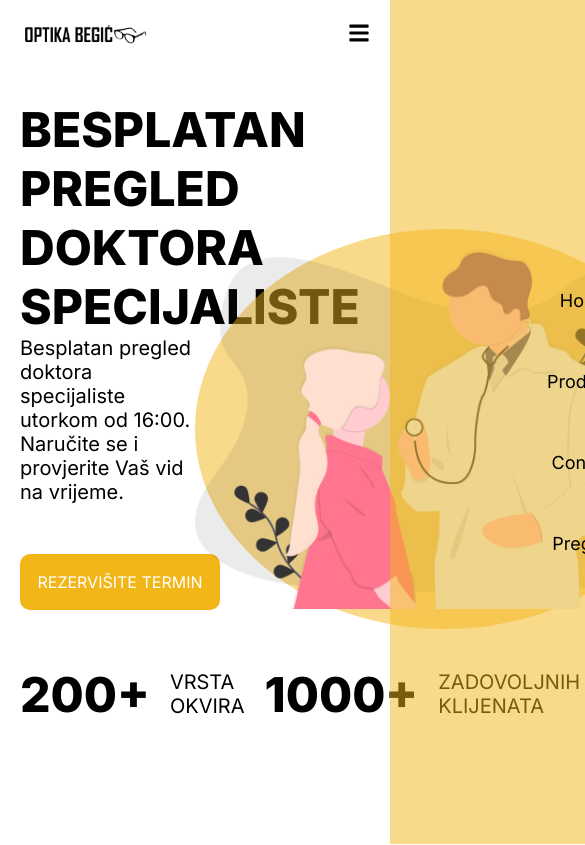
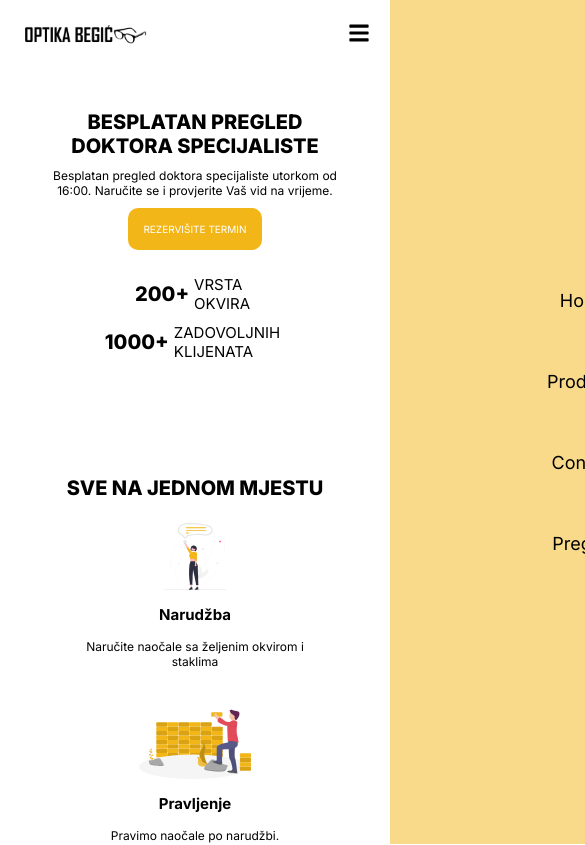
Before and after one commit to farisbegic/optika-begic, a Next.js app in the folder frontend/: page / in a window 390 px wide. Shown: the top 845 px of the page, 585 px wide, since content can reach past the window. Built offline with nearby package versions, Linux system fonts and the light colour scheme.

Commit message:
Made homepage responsive

```diff
--- a/frontend/components/Home/Brands/Brands.elements.js
+++ b/frontend/components/Home/Brands/Brands.elements.js
@@ -6,6 +6,10 @@ export const BrandsContainer = styled(FlexContainer)`
   justify-content: space-between;
   align-items: center;
   flex-direction: column;
+
+  @media screen and (max-width: 750px) {
+    display: none;
+  }
 `;
 
 export const BrandList = styled(FlexSection)`
--- a/frontend/components/Home/Features/Features.elements.js
+++ b/frontend/components/Home/Features/Features.elements.js
@@ -9,16 +9,36 @@ export const FeaturesContainer = styled(FlexContainer)`
 
 export const FeatureImage = styled.img`
   width: 500px;
+
+  @media screen and (max-width: 1400px) {
+    width: 400px;
+  }
+
+  @media screen and (max-width: 1400px) {
+    display: none;
+  }
 `;
 
 export const FeatureCards = styled(FlexSection)`
   align-items: center;
   justify-content: center;
+
+  @media screen and (max-width: 500px) {
+    flex-direction: column;
+  }
 `;
 
 export const FeatureRow = styled(FlexSection)`
   flex-direction: column;
-  padding: 40px ;
+  padding: 40px;
+
+  @media screen and (max-width: 1400px) {
+    padding: 20px;
+  }
+
+  @media screen and (max-width: 500px) {
+    padding: 0;
+  }
 `;
 
 export const FeatureIcon = styled.img`
--- a/frontend/components/Home/Hero/Hero.elements.js
+++ b/frontend/components/Home/Hero/Hero.elements.js
@@ -2,36 +2,74 @@ import styled from "styled-components";
 import {Button, Description, FlexContainer, FlexSection} from "../../globalStyles";
 
 export const HeroContainer = styled(FlexContainer)`
-  margin: 10px 0;
+  margin: 80px 0;
   justify-content: space-between;
   align-items: center;
+
+  @media screen and (max-width: 730px){
+    margin: 40px 0;
+  }
+
+  @media screen and (max-width: 600px){
+    margin: 20px 0;
+  }
 `;
 
 export const HeroInformation = styled(FlexSection)`
   flex-direction: column;
   align-items: flex-start;
   width: 50%;
-`;
 
-export const HeroImageSection = styled.div`
-  display: flex;
-  align-items: center;
-  justify-content: center;
-  background-color: var(--light-orange);
-  border-radius: 50%;
-  height: 400px;
+  @media screen and (max-width: 950px){
+    flex-direction: row;
+    align-items: center;
+    width: 100%;
+  }
+
+  @media screen and (max-width: 600px){
+    flex-direction: column;
+  }
 `;
 
 export const HeroDescription = styled(Description)`
   padding-bottom: 30px;
+
+  @media screen and (max-width: 1400px){
+    font-size: 12px;
+  }
+
+  @media screen and (max-width: 600px){
+    text-align: center;
+    padding: 10px 20px;
+  }
 `;
 
 export const HeroImage = styled.img`
   width: 500px;
+
+  @media screen and (max-width: 1400px){
+    width: 400px;
+  }
+
+  @media screen and (max-width: 1100px){
+    width: 300px;
+  }
+
+  @media screen and (max-width: 950px){
+    display: none;
+  }
 `;
 
 export const HeroButton = styled(Button)`
-  margin: 20px 0;
+  margin-bottom: 20px;
+`;
+
+export const HeroTextContainer = styled.div`
+  @media screen and (max-width: 600px) {
+    display: flex;
+    align-items: center;
+    flex-direction: column;
+  }
 `;
 
 export const NumberContainer = styled.div`
@@ -39,6 +77,19 @@ export const NumberContainer = styled.div`
   display: flex;
   justify-content: space-between;
   align-items: center;
+
+  @media screen and (max-width: 950px){
+    width: 100%;
+    flex-direction: column;
+    align-items: center;
+  }
+
+  @media screen and (max-width: 600px){
+    margin: auto;
+    width: 100%;
+    flex-direction: column;
+    align-items: center;
+  }
 `;
 
 export const NumbersSection = styled.div`
@@ -51,4 +102,8 @@ export const NumbersText = styled.div`
   display: flex;
   flex-direction: column;
   padding: 10px 20px;
+
+  @media screen and (max-width: 1400px){
+    padding: 5px;
+  }
 `;
--- a/frontend/components/Home/Hero/Hero.js
+++ b/frontend/components/Home/Hero/Hero.js
@@ -2,8 +2,8 @@ import React from 'react';
 import {
     HeroButton,
     HeroContainer, HeroDescription,
-    HeroImage, HeroImageSection,
-    HeroInformation, NumberContainer,
+    HeroImage,
+    HeroInformation, HeroTextContainer, NumberContainer,
     NumbersSection, NumbersText
 } from "./Hero.elements";
 import {Description, Header} from "../../globalStyles";
@@ -12,10 +12,12 @@ const Hero = () => {
     return (
         <HeroContainer>
             <HeroInformation>
-                <Header>BESPLATAN PREGLED</Header>
-                <Header>DOKTORA SPECIJALISTE</Header>
-                <HeroDescription>Besplatan pregled doktora specijaliste utorkom od 16:00. Naručite se i provjerite Vaš vid na vrijeme.</HeroDescription>
-                <HeroButton filled href="/">REZERVIŠITE TERMIN</HeroButton>
+                <HeroTextContainer>
+                    <Header>BESPLATAN PREGLED</Header>
+                    <Header>DOKTORA SPECIJALISTE</Header>
+                    <HeroDescription>Besplatan pregled doktora specijaliste utorkom od 16:00. Naručite se i provjerite Vaš vid na vrijeme.</HeroDescription>
+                    <HeroButton filled href="/">REZERVIŠITE TERMIN</HeroButton>
+                </HeroTextContainer>
                 <NumberContainer>
                     <NumbersSection>
                         <Header>200+</Header>
@@ -33,9 +35,7 @@ const Hero = () => {
                     </NumbersSection>
                 </NumberContainer>
             </HeroInformation>
-            <HeroImageSection>
-                <HeroImage src="doctor-hero.png"/>
-            </HeroImageSection>
+            <HeroImage src="doctor-hero.png"/>
         </HeroContainer>
     );
 };
--- a/frontend/components/Home/Process/Process.elements.js
+++ b/frontend/components/Home/Process/Process.elements.js
@@ -7,17 +7,35 @@ export const ProcessContainer = styled(FlexContainer)`
   align-items: center;
 `;
 
-export const ProcessStep = styled(ProcessContainer)`
-    width: 30%;
+export const ProcessStep = styled(FlexSection)`
+  padding: 80px 50px;
+  flex-direction: column;
+  align-items: center;
+
+  @media screen and (max-width: 850px) {
+    padding: 70px 10px;
+  }
+
+  @media screen and (max-width: 850px) {
+    padding: 20px 50px;
+  }
 `;
 
 export const ProcessSection = styled(FlexSection)`
   justify-content: center;
   align-items: center;
+
+  @media screen and (max-width: 600px) {
+    flex-direction: column;
+  }
 `;
 
 export const ProcessImage = styled.img`
   height: 100px;
+
+  @media screen and (max-width: 850px) {
+    height: 70px;
+  }
 `;
 
 export const ProcessTitle = styled.h3`
@@ -25,6 +43,10 @@ export const ProcessTitle = styled.h3`
   font-size: 20px;
   font-weight: 700;
   color: var(--black);
+
+  @media screen and (max-width: 850px) {
+    font-size: 15px;
+  }
 `;
 
 export const ProcessDescription = styled.h6`
@@ -32,8 +54,16 @@ export const ProcessDescription = styled.h6`
   font-size: 15px;
   font-weight: 400;
   color: var(--black);
+
+  @media screen and (max-width: 850px) {
+    font-size: 12px;
+  }
 `;
 
 export const ProcessTransition = styled.img`
   width: 150px;
+
+  @media screen and (max-width: 1400px){
+    display: none;
+  }
 `;
--- a/frontend/components/globalStyles.js
+++ b/frontend/components/globalStyles.js
@@ -16,14 +16,18 @@ export const GlobalStyle = createGlobalStyle`
 
 export const FlexContainer = styled.div`
   display: flex;
-  padding: 20px 100px;
+  padding: 20px 150px;
 
   @media screen and (max-width: 1000px){
     padding: 30px 100px;
   }
 
-  @media screen and (max-width: 600px) {
+  @media screen and (max-width: 800px) {
     padding: 20px 50px;
+  }
+
+  @media screen and (max-width: 650px) {
+    padding: 20px 30px;
   }
 
   @media screen and (max-width: 400px) {
@@ -38,12 +42,19 @@ export const FlexSection = styled.div`
 export const Button = styled.a`
   cursor: pointer;
   color: var(--white);
-  padding: 18px 0;
+  padding: 15px;
   text-align: center;
-  width: 200px;
   background-color: ${props => props.filled ? "var(--orange)" : "var(--white)"};
   border: ${props => props.filled ? "none" : "1px solid var(--orange)"};
   border-radius: 10px;
+
+  @media screen and (max-width: 1400px){
+    font-size: 13px;
+  }
+
+  @media screen and (max-width: 650px){
+    font-size: 10px;
+  }
 `;
 
 export const Line = styled.hr`
@@ -56,12 +67,28 @@ export const Header = styled.h1`
   font-weight: 800;
   color: var(--black);
   font-size: 48px;
+
+  @media screen and (max-width: 1400px){
+    font-size: 40px;
+  }
+
+  @media screen and (max-width: 1200px){
+    font-size: 30px;
+  }
+
+  @media screen and (max-width: 800px){
+    font-size: 20px;
+  }
 `;
 
 export const Description = styled.p`
   font-weight: 400;
   color: var(--black);
   font-size: 20px;
+
+  @media screen and (max-width: 1400px){
+    font-size: 15px;
+  }
 `;
 
 export const SocialMenu = styled.div`
--- a/frontend/components/partials/Footer/Footer.elements.js
+++ b/frontend/components/partials/Footer/Footer.elements.js
@@ -1,5 +1,6 @@
 import styled from "styled-components";
 import {Description, FlexContainer, FlexSection} from "../../globalStyles";
+import {NavItem} from "../Navbar/Navbar.elements";
 
 export const FooterSection = styled(FlexContainer)`
   flex-direction: column;
@@ -9,12 +10,33 @@ export const FooterSection = styled(FlexContainer)`
 export const FooterContainer = styled(FlexSection)`
   justify-content: space-between;
   align-items: center;
+
+  @media screen and (max-width: 700px){
+    justify-content: center;
+  }
 `;
 
 export const FooterMenu = styled.nav`
   display: flex;
+
+  @media screen and (max-width: 700px){
+    display: none;
+  }
+`;
+
+export const FooterNav = styled(NavItem)`
+  @media screen and (max-width: 1000px){
+    color: var(--black);
+    padding: 10px;
+    font-size: 15px;
+  }
 `;
 
 export const Copyright = styled(Description)`
   font-size: 15px;
+
+  @media screen and (max-width: 700px){
+    font-size: 12px;
+    text-align: center;
+  }
 `
--- a/frontend/components/partials/Footer/Footer.js
+++ b/frontend/components/partials/Footer/Footer.js
@@ -1,6 +1,6 @@
 import React from 'react';
-import {Copyright, FooterContainer, FooterMenu, FooterSection} from "./Footer.elements";
-import {Logo, NavItem} from "../Navbar/Navbar.elements";
+import {Copyright, FooterContainer, FooterMenu, FooterNav, FooterSection} from "./Footer.elements";
+import {Logo} from "../Navbar/Navbar.elements";
 import Link from "next/link";
 import {Line, SocialItem, SocialMenu} from "../../globalStyles";
 import {FaFacebook, FaInstagram, FaViber} from "react-icons/fa";
@@ -11,10 +11,10 @@ const Footer = () => {
             <FooterContainer>
                 <Logo src="/logo.png" alt="logo"/>
                 <FooterMenu>
-                    <Link href="/" passHref><NavItem>Home</NavItem></Link>
-                    <Link href="/" passHref><NavItem>Products</NavItem></Link>
-                    <Link href="/" passHref><NavItem>Contact</NavItem></Link>
-                    <Link href="/" passHref><NavItem>Pregled</NavItem></Link>
+                    <Link href="/" passHref><FooterNav>Home</FooterNav></Link>
+                    <Link href="/" passHref><FooterNav>Products</FooterNav></Link>
+                    <Link href="/" passHref><FooterNav>Contact</FooterNav></Link>
+                    <Link href="/" passHref><FooterNav>Pregled</FooterNav></Link>
                 </FooterMenu>
             </FooterContainer>
             <Line />
```
